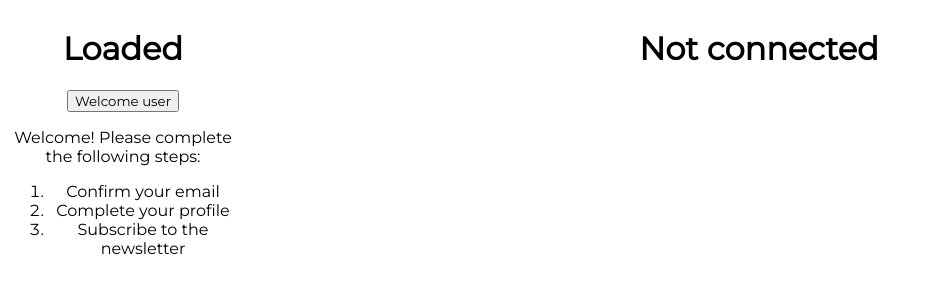
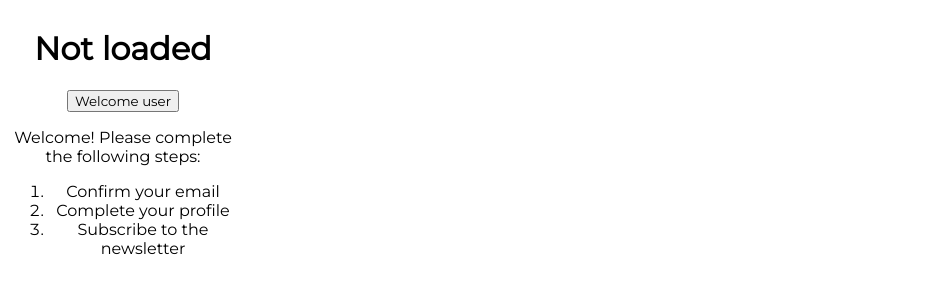
Before and after one commit to digimori/reactCI, a React (Vite) app: page / in a window 1280 px wide. Shown: the top 300 px of the page, without its empty margins (0-925 px from the left). Built offline with nearby package versions, Linux system fonts and the light colour scheme.

Commit message:
Practicing nesting and passing props based on state

```diff
--- a/src/App.jsx
+++ b/src/App.jsx
@@ -9,15 +9,18 @@ import EventsFunctional from './components/EventsFunctional';
 import EventBinding from './components/EventBinding';
 import ConditionalRenderingClass from './components/ConditionalRenderingClass';
 import ConditionalRenderingFunctional from './components/ConditionalRenderingFunctional';
+import NestedComponents from './components/NestedComponents';
 
 
 function App() {
 
   return (
       <div className={css.App}>
-        <ConditionalRenderingClass isLoaded={false} />
+        <NestedComponents />
+        {/*<ConditionalRenderingClass isLoaded={false} />
         <ConditionalRenderingFunctional connected={false} />
-       {/* <Sidebar />
+
+        <Sidebar />
         <NavBarSimple />
     <EventsClass />
     <EventsFunctional />
--- /dev/null
+++ b/src/components/NestedComponents.jsx
@@ -0,0 +1,24 @@
+import React, { Component } from 'react';
+import UserMessage from './UserMessage';
+import UserData from './UserData';
+
+export class NestedComponents extends Component {
+    constructor(props) {
+      super(props)
+
+      this.state = {
+         isLoaded: true,
+         isLoggedIn: true
+      }
+    }
+  render() {
+    return (
+      <div>
+        <UserMessage isLoggedIn={this.state.isLoggedIn} />
+        <UserData isLoaded={this.state.isLoaded} />
+        </div>
+    )
+  }
+}
+
+export default NestedComponents
--- /dev/null
+++ b/src/components/UserData.jsx
@@ -0,0 +1,21 @@
+import React from 'react'
+
+function UserData(props) {
+  return (
+    <div>
+    {props.isLoaded ? (
+        <div>
+            <p>Welcome! Please complete the following steps:</p>
+            <ol>
+                <li>Confirm your email</li>
+                <li>Complete your profile</li>
+                <li>Subscribe to the newsletter</li>
+            </ol>
+        </div>
+    ) : (
+        <p>Please sign up</p>
+    )}</div>
+  )
+}
+
+export default UserData
--- /dev/null
+++ b/src/components/UserMessage.jsx
@@ -0,0 +1,11 @@
+import React from 'react';
+
+function UserMessage(props) {
+  return (
+    <div><h1>{props.isLoaded ? "Loaded" : "Not loaded"}</h1>
+    <button>{props.isLoggedIn ? "Welcome user" : "Sign up"}</button>
+    </div>
+  )
+}
+
+export default UserMessage
```
